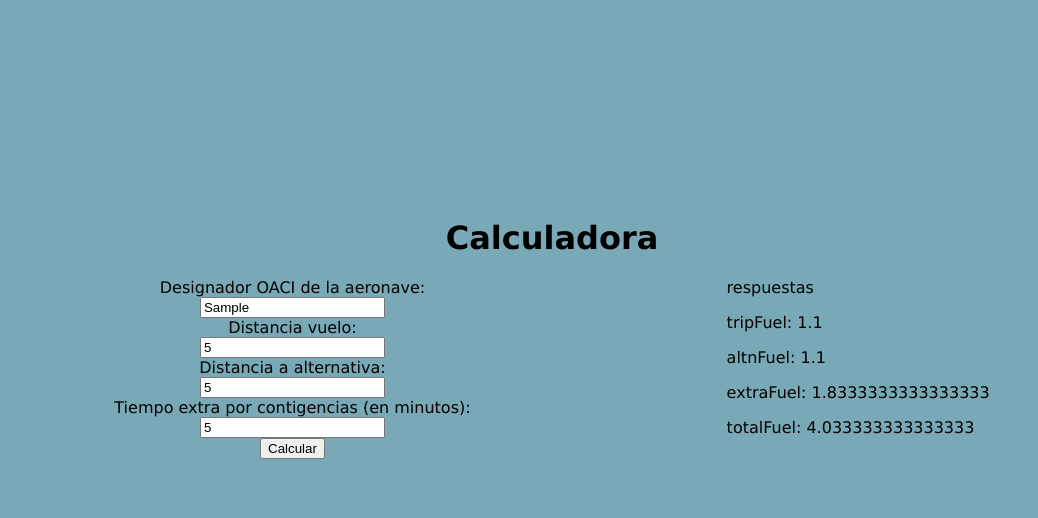
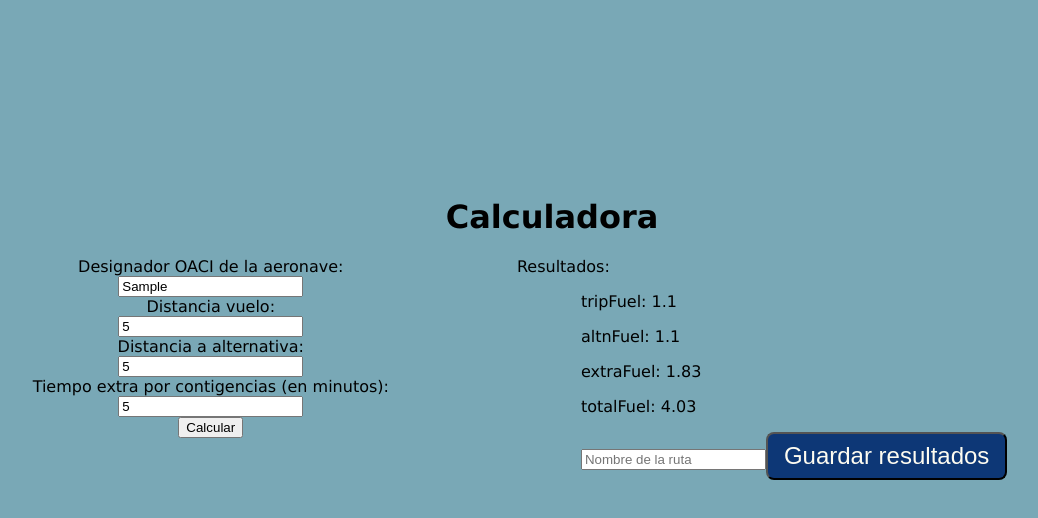
Before and after one commit to fginaca/Calculadora-aeronautica, a plain HTML site: page pages/calculadora.html in a window 1280 px wide. Both pictures are taken after typing "Sample", "5", "5", "5" into the empty fields and a click on the input "Calcular". Shown: the whole page, without its empty margins (88-1126 px from the left). Drawn offline with Linux system fonts and the light colour scheme.

Commit message:
implementacion primitiva de almacenaje loca, y correccion de errores

```diff
--- a/CSS/calculadora.css
+++ b/CSS/calculadora.css
@@ -22,5 +22,5 @@ form {
     align-items: center;
 }
 div {
-    padding-inline: 10vw;
+    padding-inline: 5vw;
 }
--- a/CSS/general.css
+++ b/CSS/general.css
@@ -18,3 +18,21 @@ body {
     justify-content: center;
     align-items: center;
 }
+button {
+    padding: 2vh;
+    padding-top: 1vh;
+    padding-bottom: 1vh;
+    font-size: 3vh;
+    background-color: var(--azul_oscuro);
+    color: var(--blanco);
+    /* border-color: var(--blanco); */
+    border-radius: 1vh;
+}
+button:hover{
+    scale: 1.1;
+    box-shadow: 0px 0px 1vh var(--azul_oscuro);
+}
+button:active{
+    scale: 1;
+    box-shadow: none;
+}
--- a/CSS/index.css
+++ b/CSS/index.css
@@ -24,14 +24,13 @@ h1 {
     color:var(--blanco);
     text-shadow: 0px 0px 1vh var(--azul_oscuro);
 }
-button {
+/* button {
     padding: 2vh;
     padding-top: 1vh;
     padding-bottom: 1vh;
     font-size: 3vh;
     background-color: var(--azul_oscuro);
     color: var(--blanco);
-    /* border-color: var(--blanco); */
     border-radius: 1vh;
 }
 button:hover{
@@ -41,4 +40,4 @@ button:hover{
 button:active{
     scale: 1;
     box-shadow: none;
-}
+} */
--- a/JS/calculadora.js
+++ b/JS/calculadora.js
@@ -18,7 +18,16 @@ class Aeronave {
         this.mtow = mtow;
     }
 }
-
+ class Ruta {
+    constructor(nombre,acft,trip,altn,extra,total) {
+        this.nombre = nombre;
+        this.acft = acft;
+        this.trip = trip;
+        this.altn = altn;
+        this.extra = extra;
+        this.total = total;
+    }
+ }
 // creacion base de datos aeronaves
 
 let aeronaves = [];
@@ -43,6 +52,10 @@ let resultados = {
     extraFuel: 0,
     totalFuel: 0,
 }
+
+let ruta_guardada = new Ruta ()
+
+
 // traigo formulario
 let form = document.querySelector ('form');
 
@@ -51,10 +64,21 @@ let form = document.querySelector ('form');
 let result = document.querySelector('#respuestas');
 // main
 
-// Tomo los datos del formulario
+// funcion de boton para cargar resultados guradados
+
+let boton = document.querySelector('button');
+boton.addEventListener('click', ()=> {
+    ruta_guardada = JSON.parse(localStorage.getItem('ruta_guardada_local'));
+    mostrarObjetoComoLista(result,ruta_guardada);
+    boton.remove();
+})
+// Tomo los datos del formulario, hago los calculos y los muestro por pantalla
 
 form.addEventListener('submit', (e)=> {
     e.preventDefault();
+
+    result.innerHTML = ``;
+
     datosDeEntrada.aeronave = (document.querySelector('#acft').value).toUpperCase();
     datosDeEntrada.trip = document.querySelector('#trip').value;
     datosDeEntrada.altn = document.querySelector('#altn').value;
@@ -83,6 +107,27 @@ form.addEventListener('submit', (e)=> {
     resultados = calculoCombustible (aeronaves[indexAcft].consumo, aeronaves[indexAcft].velCrucero);
 
     resultados.totalFuel <= aeronaves[indexAcft].tanque ? mostrarObjetoComoLista (result, resultados) : alert(`La capacidad de combustible de la aeronave no es suficiente para el vuelo.`);
+
+    let input = document.createElement('input');
+    input.placeholder = `Nombre de la ruta`;
+    input.type = 'text';
+    input.id = 'nombre_ruta';
+    result.append (input);
+
+
+    let boton = document.createElement ('button');
+    boton.innerText = `Guardar resultados`;
+    boton.addEventListener('click', ()=> {
+        ruta_guardada.nombre = document.querySelector('#nombre_ruta').value;
+        ruta_guardada.acft = datosDeEntrada.aeronave;
+        ruta_guardada.trip = resultados.tripFuel;
+        ruta_guardada.altn = resultados.altnFuel;
+        ruta_guardada.extra = resultados.extraFuel;
+        ruta_guardada.total = resultados.totalFuel;
+
+        localStorage.setItem('ruta_guardada_local', JSON.stringify(ruta_guardada));
+    })
+    result.append (boton);
 })
 
 
@@ -101,9 +146,9 @@ function calculoCombustible(consumo, velCrucero) {
         extraFuel: 0,
         totalFuel: 0,
     }
-    resCombu.tripFuel = (datosDeEntrada.trip / velCrucero) * consumo; // calculo combustible para el viaje
-    resCombu.altnFuel = (datosDeEntrada.altn / velCrucero) * consumo; // calculo combustible extra para llegar a la alternativa
-    resCombu.extraFuel = (datosDeEntrada.extra / 60) * consumo; // calculo combustible extra por contingencias
+    resCombu.tripFuel = Number(((datosDeEntrada.trip / velCrucero) * consumo).toFixed(2)); // calculo combustible para el viaje
+    resCombu.altnFuel = Number(((datosDeEntrada.altn / velCrucero) * consumo).toFixed(2)); // calculo combustible extra para llegar a la alternativa
+    resCombu.extraFuel = Number(((datosDeEntrada.extra / 60) * consumo).toFixed(2)); // calculo combustible extra por contingencias
     resCombu.totalFuel = resCombu.tripFuel + resCombu.altnFuel + resCombu.extraFuel;
     return resCombu;
 }
--- a/pages/calculadora.html
+++ b/pages/calculadora.html
@@ -23,8 +23,11 @@
                 <input type="submit" id="btn_calcular" value="Calcular">
             </form>
         </div>
-        <div id="respuestas">
-            respuestas
+        <div>
+            Resultados:
+            <div id="respuestas">
+                <Button>Cargar ruta guardada</Button>
+            </div>
         </div>
     </Section>
 
```
Also changed, not shown: JS/main(desuso).js (renamed from JS/main.js), JS/segundaPreentrega(desuso).js (renamed from JS/segundaPreentrega.js).
